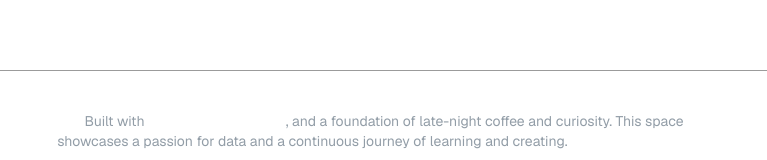
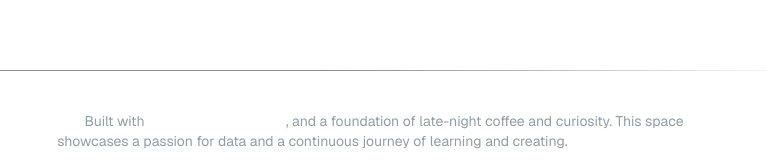
Before and after one commit to JeroldGomez/jerold-gomez-portfolio, a Next.js app: page / in a window 1280 px wide. Shown: the part 4909-5069 px from the top of the page, without its empty margins (256-1023 px from the left). Built offline with nearby package versions, Linux system fonts and the light colour scheme.

Commit message:
Added animation divider in footer

```diff
--- a/app/page.tsx
+++ b/app/page.tsx
@@ -399,7 +399,7 @@ export default function Home() {
         {/* Animated Divider (from previous suggestion) */}
         {/* <div
           className="
-            h-[1px] w-full opacity-70 mt-4 mb-8 sm:mb-8
+            h-[1px] w-full opacity-60 mt-4 mb-8 sm:mb-8
             bg-[linear-gradient(to_right,theme(colors.neutral.700)_20%,theme(colors.neutral.100)_50%,theme(colors.neutral.700)_80%)]
             dark:bg-[linear-gradient(to_right,theme(colors.neutral.800)_20%,theme(colors.neutral.400)_50%,theme(colors.neutral.800)_80%)]
             animate-shimmer-line bg-[length:200%_100%]
@@ -548,7 +548,15 @@ export default function Home() {
 
       <footer className="w-full py-10 px-4 mb-22 relative z-20">
         <div className="max-w-3xl mx-auto flex flex-col items-center text-center">
-          <div className="h-[1px] w-full bg-[#383838] opacity-50 my-10"></div>
+          {/* <div className="h-[1px] w-full bg-[#383838] opacity-50 my-10"></div> */}
+          <div
+          className="
+            h-[1px] w-full opacity-60 my-10
+            bg-[linear-gradient(to_right,theme(colors.neutral.700)_20%,theme(colors.neutral.100)_50%,theme(colors.neutral.700)_80%)]
+            dark:bg-[linear-gradient(to_right,theme(colors.neutral.800)_20%,theme(colors.neutral.400)_50%,theme(colors.neutral.800)_80%)]
+            animate-shimmer-line bg-[length:200%_100%]
+          "
+        ></div>
           <p className="font-normal text-sm max-w-2xl mb-4 font-[family-name:var(--font-geist-sans)] text-[#929DA7]">
           Built with{" "}
             <span className="font-normal font-[family-name:var(--font-geist-sans)] text-[#fff]">
```
